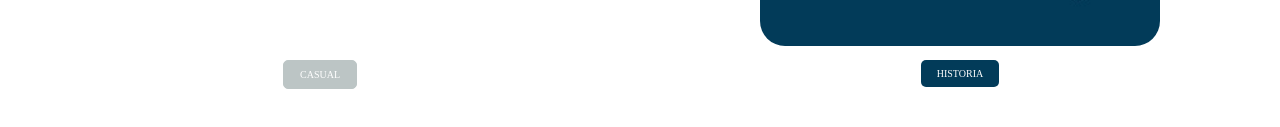
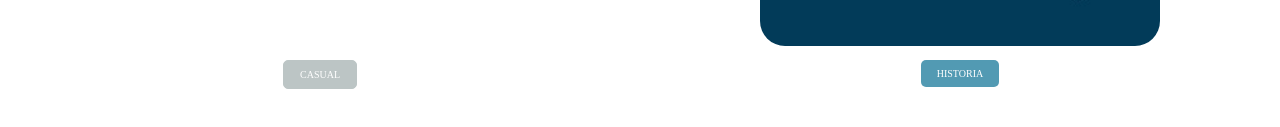
Before and after one commit to bautistasaggese/saggese.maradona-casual-wear, a plain HTML site: page index.html in a window 1280 px wide. Shown: the part 645-772 px from the top of the page. Drawn offline with Linux system fonts and the light colour scheme.

Commit message:
cambiando colores de nav link-his

```diff
--- a/styles/styles.css
+++ b/styles/styles.css
@@ -566,7 +566,7 @@ ini_link_his{
     padding: 0.5rem 1rem;
     border-radius: 5px;
     text-transform: uppercase;
-    background-color: #023b59;
+    background-color: #529ab3;
     color: white;
     border: 1px solid 529ab3;
 
@@ -952,7 +952,7 @@ ini_link_his{
         padding: 0.5rem 1rem;
         border-radius: 5px;
         text-transform: uppercase;
-        background-color: #023b59;
+        background-color: #529ab3;
         color: white;
         border: 1px solid 529ab3;
 
```
Also changed, not shown: 1 other file.
